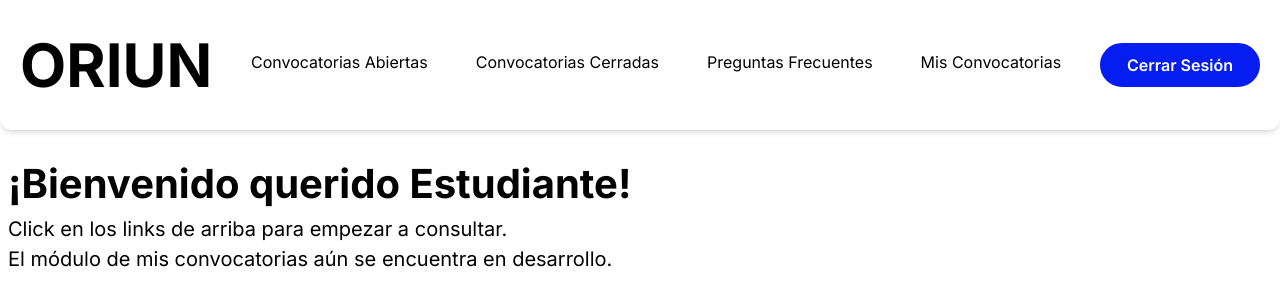
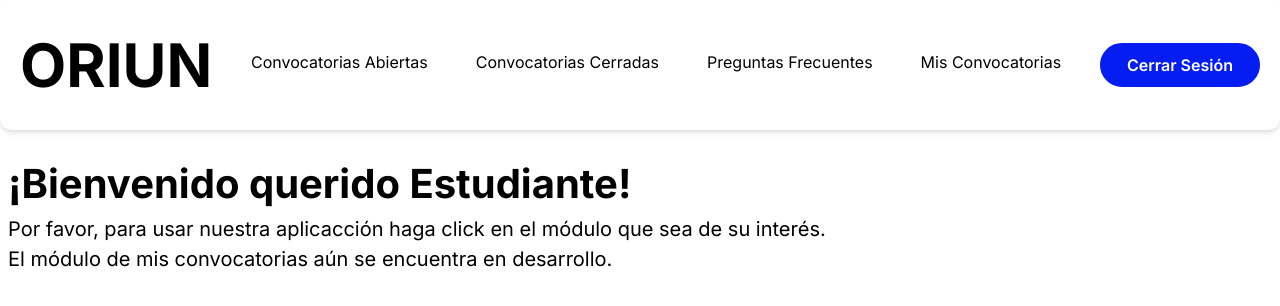
Before and after one commit to camunozv/oriun-frontend, a Next.js app: page /Convocatorias/ConvocatoriasEstudiante in a window 1280 px wide. Shown: the top 306 px of the page. Built offline with nearby package versions, Linux system fonts and the light colour scheme.

Commit message:
Página principal estudiante fix

```diff
--- a/app/Convocatorias/ConvocatoriasEstudiante/page.jsx
+++ b/app/Convocatorias/ConvocatoriasEstudiante/page.jsx
@@ -6,7 +6,7 @@ async function ConvocatoriasEstudiantePage() {
     <main className="relative mt-4 mx-auto overflow-hidden max-w-[1580px] gap-3 p-2">
       <h1 className="text-[40px] font-bold">¡Bienvenido querido Estudiante!</h1>
       <h2 className="text-[20px]">
-        Click en los links de arriba para empezar a consultar.
+        Por favor, para usar nuestra aplicacción haga click en el módulo que sea de su interés.
       </h2>
       <h2 className="text-[20px]">
         El módulo de mis convocatorias aún se encuentra en desarrollo.
```
